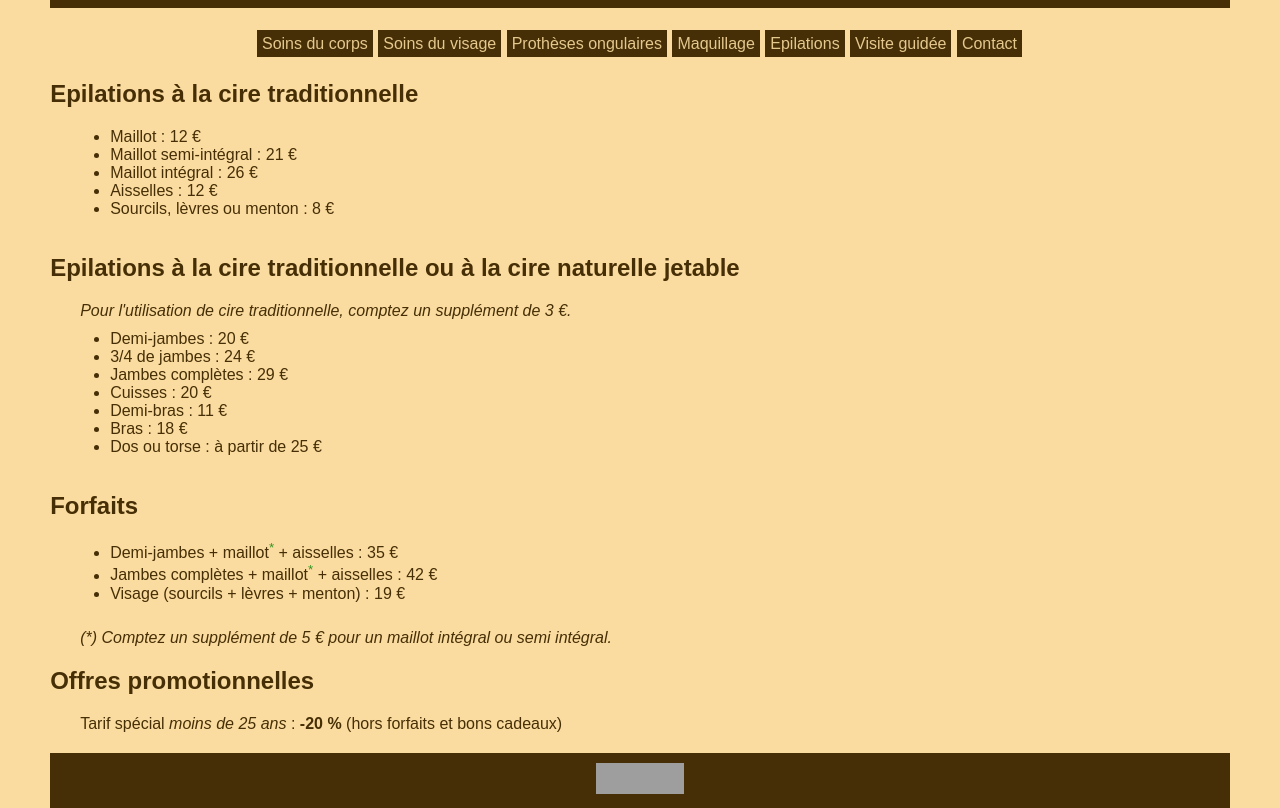
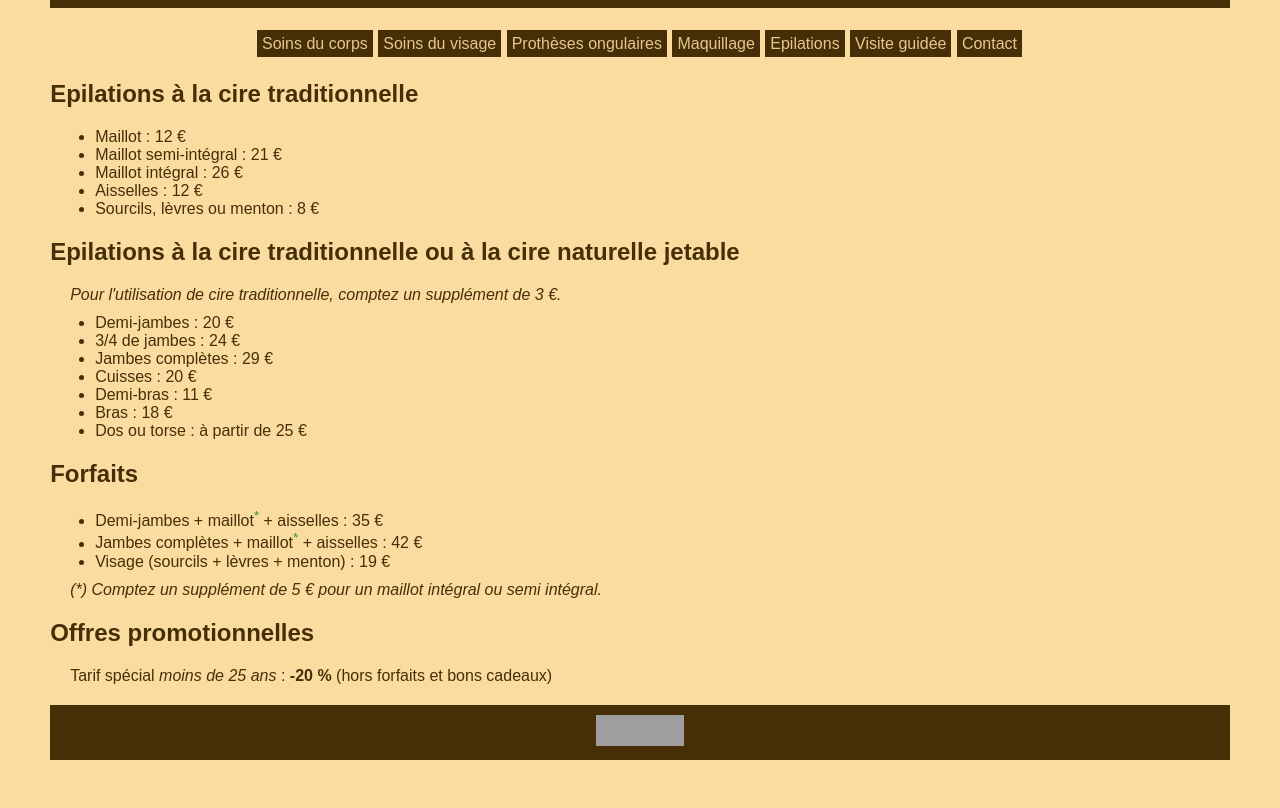
Before and after one commit to liberforce/acorpsnature, a plain HTML site: page epilations.html in a window 1280 px wide. Shown: the part 139-947 px from the top of the page. After the commit the page ends 899 px from the top, so only its background shows below. Drawn offline with Linux system fonts and the light colour scheme; grey boxes are pictures that could not be loaded.

Commit message:
Formatage des listes de soins d'épilation

```diff
--- a/epilations.html
+++ b/epilations.html
@@ -27,7 +27,7 @@
 
 <h2>Epilations à la cire traditionnelle</h2>
 
-<ul>
+<ul class="bloc-soin">
 <li>Maillot : 12 €</li>
 <li>Maillot semi-intégral : 21 €</li>
 <li>Maillot intégral : 26 €</li>
@@ -38,7 +38,7 @@
 <h2>Epilations à la cire traditionnelle ou à la cire naturelle jetable</h2>
 <p class="information">Pour l'utilisation de cire traditionnelle, comptez un supplément de 3 €.</p>
 
-<ul>
+<ul class="bloc-soin">
 <li>Demi-jambes : 20 €</li>
 <li>3/4 de jambes : 24 €</li>
 <li>Jambes complètes : 29 €</li>
@@ -49,7 +49,7 @@
 </ul>
 
 <h2>Forfaits</h2>
-<ul>
+<ul class="bloc-soin">
 <li>Demi-jambes + maillot<sup><a href="#supplement_maillot">*</a></sup> + aisselles : 35 €</li>
 <li>Jambes complètes + maillot<sup><a href="#supplement_maillot">*</a></sup> + aisselles : 42 €</li>
 <li>Visage (sourcils + lèvres + menton) : 19 €</li>
--- a/screen.css
+++ b/screen.css
@@ -36,6 +36,10 @@ vert:   #339520
 	font-weight : normal;
 }
 
+ul.bloc-soin
+{
+	margin : 10px 0px 10px 45px;
+}
 
 a
 {
@@ -88,29 +92,8 @@ h3, h4, h5
 
 p
 {
-	margin : 10px 30px;
+	margin : 10px 20px;
 	text-align : justify;
-}
-
-/* TODO: supprimer cette règle */
-ul
-{
-	padding : 0 30px 1em 60px;
-}
-
-dl
-{
-	margin: 10px 0 30px 40px;
-}
-
-dt
-{
-	font-weight: bold;
-}
-
-dd
-{
-	padding-left: 30px;
 }
 
 /* Styles concernant les menus */
```
